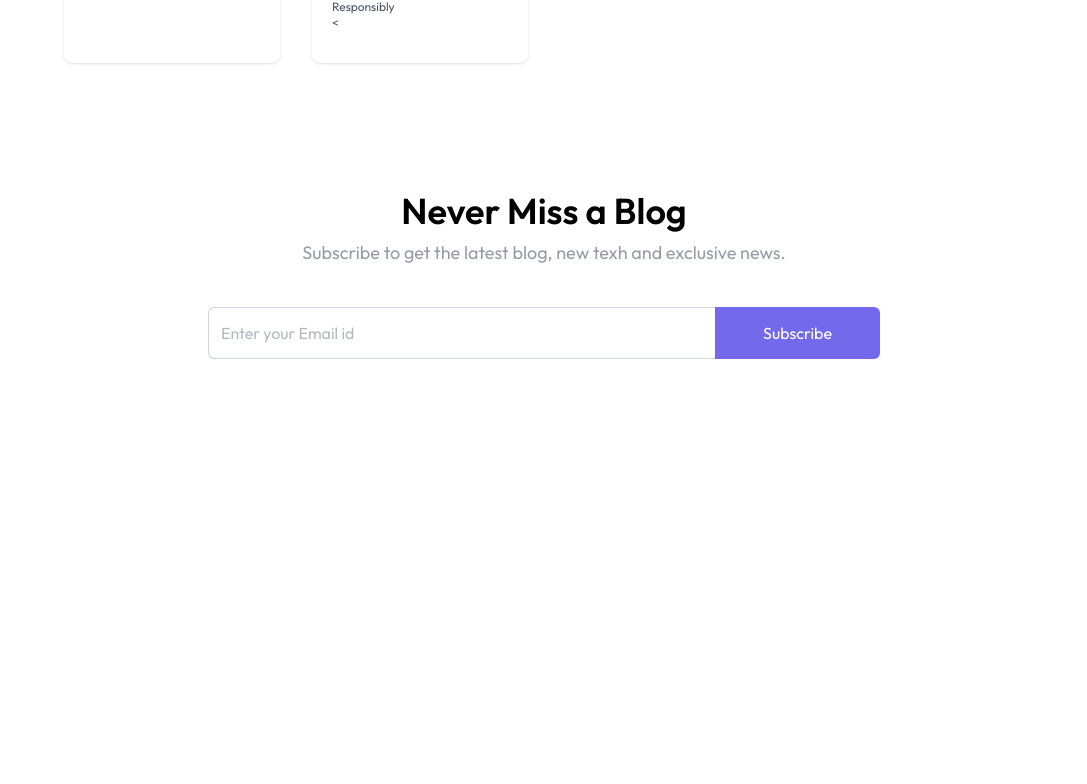
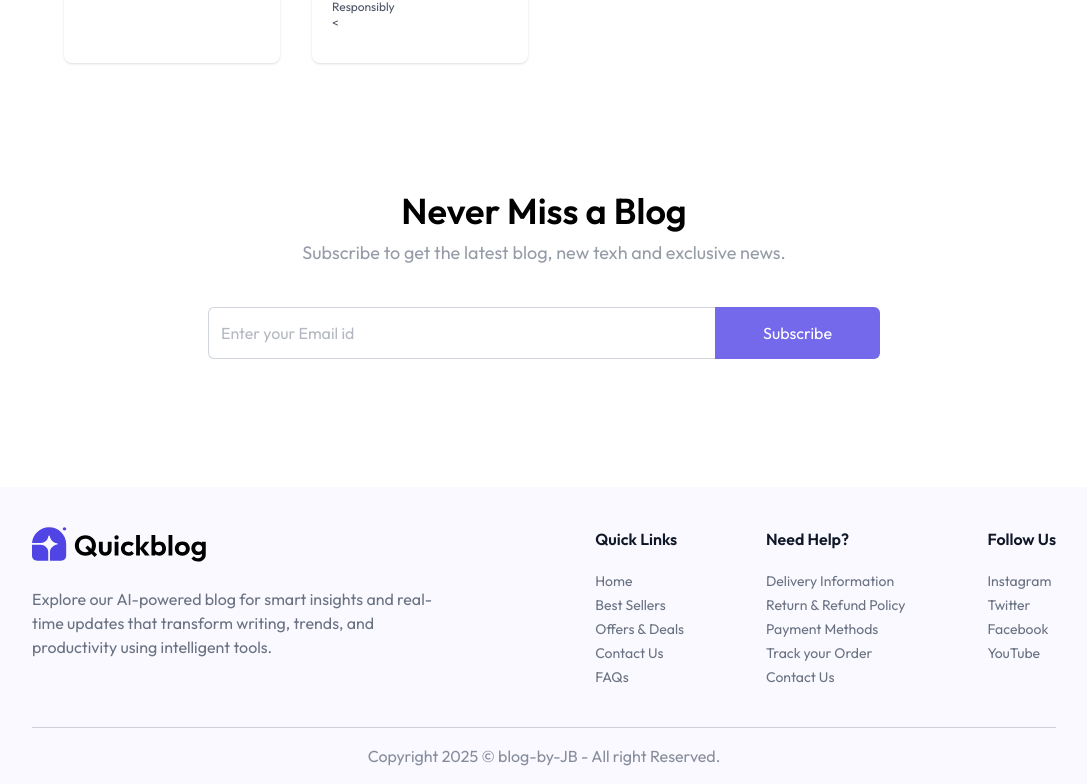
Before and after one commit to JUDHI3134/blog-by-jb, a React (Vite) app in the folder client/: page / in a window 1280 px wide. Shown: the part 1644-2428 px from the top of the page, without its empty margins (96-1183 px from the left). Before the commit the page ends 2131 px from the top, so only its background shows below. Built offline with nearby package versions, Linux system fonts and the light colour scheme.

Commit message:
create footer

```diff
--- /dev/null
+++ b/client/src/components/Footer.jsx
@@ -0,0 +1,35 @@
+import React from 'react'
+import { assets, footer_data } from '../assets/assets'
+
+const Footer = () => {
+  return (
+    <div className='px-6 md:px-16 lg:px-24 xl:px-32 bg-primary/3'>
+          <div className='flex flex-col md:flex-row items-start justify-between gap-10 py-10 border-b border-gray-500/30 text-gray-500'>
+
+              <div className=''>
+                  <img src={assets.logo} alt="logo" className='w-32 sm:w-44' />
+                  <p className='mt-6 max-w-[410px]'>Explore our AI-powered blog for smart insights and real-time updates that transform writing, trends, and productivity using intelligent tools.</p>
+              </div>
+
+              <div className='flex flex-wrap justify-between w-full md:w-[45%] gap-5'>
+                  {footer_data.map((section, index) => (
+                      <div key={index}>
+                          <h3 className='font-semibold text-base text-gray-900 mb-2 md:mb-5'>{section.title}</h3>
+                          <ul className='text-sm space-y-1'>
+                              {section.links.map((link, i) => (
+                                  <li key={i}>
+                                      <a className='hover:underline transition' href="#">{ link}</a>
+                                  </li>
+                              ))}
+                          </ul>
+                     </div>
+                 ))}
+              </div>
+
+          </div>
+          <p className='py-4 text-center text-sm md:text-base text-gray-500/80'>Copyright 2025 © blog-by-JB - All right Reserved.</p>
+    </div>
+  )
+}
+
+export default Footer
--- a/client/src/pages/Home.jsx
+++ b/client/src/pages/Home.jsx
@@ -3,6 +3,7 @@
 import Header from '../components/Header'
 import BlogList from '../components/BlogList'
 import NewsLetter from '../components/NewsLetter'
+import Footer from '../components/Footer'
 
 const Home = () => {
   return (
@@ -11,6 +12,7 @@
           <Header />
           <BlogList />
           <NewsLetter />
+          <Footer />
     </div>
   )
 }
```
